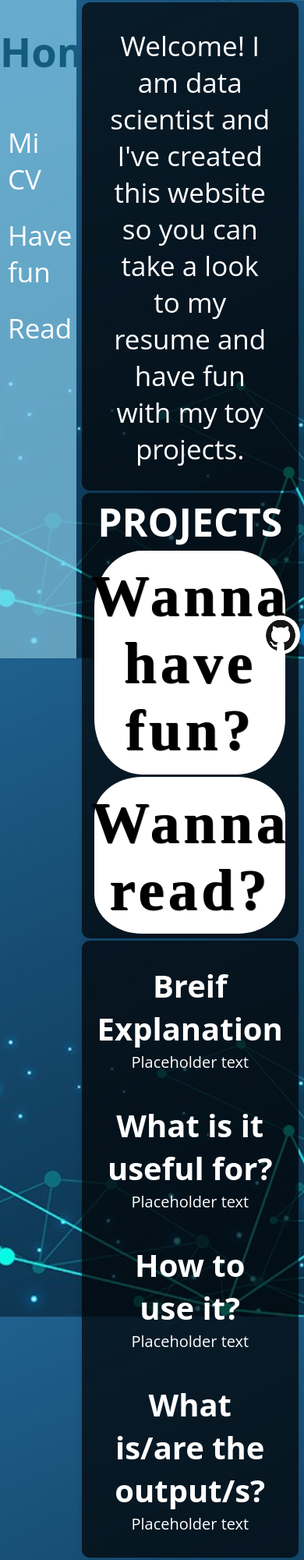
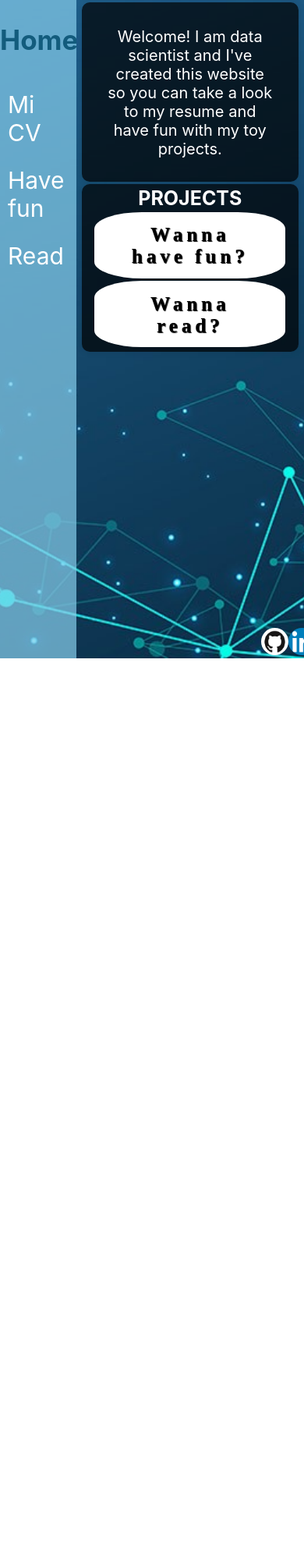
Before and after one commit to ale-camer/personal_website, a Flask app: page / in a window 390 px wide. Shown: the whole page at 78% size. After the commit the page ends 844 px from the top, so only its background shows below. Run offline with Flask 3, Linux system fonts and the light colour scheme; some libraries are stand-ins or nearby versions.

Commit message:
home intro min size done

```diff
--- a/static/css/styles.css
+++ b/static/css/styles.css
@@ -15,7 +15,7 @@ html {
         padding: 0;
         width: 100%;
         overflow-x: hidden;
-        font-family: 'Open Sans', sans-serif;
+        font-family: 'Inter', sans-serif;
         background-size: cover;
         display: flex;
         flex-direction: row;
@@ -41,7 +41,7 @@ html {
     min-height: 15vh;
 
     h1 {
-        font-size: clamp(50px, 2.5vw, 2.5vw);
+        font-size: 25px; /* clamp(20px. PREFERIBLE, MAXIMA) */
     }
 
     h3 {
@@ -121,6 +121,7 @@ html {
         color: #135c7d;
         text-align: center;
         margin-top: 0;
+        font-size: 35px; /* clamp(35px. PREFERIBLE, MAXIMA) */
     }
 
     .navbar-list {
@@ -136,16 +137,22 @@ html {
             padding: 10px;
             display: block;
             margin-top: 5%;
+
         }
 
         .dropdown {
+
+            .dropdown-toggle {
+                font-size: 30px; /* clamp(30px. PREFERIBLE, MAXIMA) */
+            }
+
             .dropdown-menu {
                 display: none;
                 padding: 10px;
 
                 li a {
                     padding-left: 10%;
-                    font-size: clamp(25px, 1.5vw, 1.5vw);
+                    font-size: 15px; /* clamp(15px. PREFERIBLE, MAXIMA) */
                 }
             }
 
@@ -171,28 +178,77 @@ html {
         img {
             border-radius: 50%;
             margin: 0;
-            height: clamp(50px, 5vw, 100px);
-            width: clamp(50px, 5vw, 100px);
+            height: 35px; /* clamp(50px, 5vw, 100px); */
+            width: 35px; /* clamp(50px, 5vw, 100px); */
         }
     }
 }
 
 /* RESPONSIVE */
 /* width intervals: 480, 481 - 767, 768 - 1024, 1025 - 1280, 1281 */
-/* @media (max-width: 1600px) {
-    .links {
-        flex-direction: column;
-        left: 7.5%;
+@media (min-width: 1600px) {
+    .main-project-container {
+        margin-right: 5%;
+    }
+}
+
+/* 📱 Teléfonos pequeños (hasta 480px) */
+@media (max-width: 480px) and (max-height: 800px) {
+    /* TODO: estilos para teléfonos pequeños */
+    .project-container .back-content p {
+        font-size: 15px;
     }
 
-    .image-footer img {
-        padding: 1% 0;
-        margin-top: 10%;
+    .project-container .back-content p.selected {
+        font-size: 20px;
     }
-} */
 
-@media (min-width: 1600px) {
-    .main-project-container {
-        margin-right: 15%;
+    .project-container h3 {
+        font-size: 20px;
     }
-}
+
+    #dynamic-text-explanation,
+    #dynamic-text-utility,
+    #dynamic-text-howto,
+    #dynamic-text-output {
+        font-size: 15px;
+    }
+
+    .links {
+        margin-right: 8%;
+    }
+
+    .links img {
+        padding: 10%;
+    }
+  }
+
+  /* 📱 Teléfonos medianos (481px a 767px) */
+  @media (min-width: 481px) and (max-width: 767px) and (max-height: 900px) {
+    /* TODO: estilos para teléfonos medianos */
+  }
+
+  /* 📱 Tablets (768px a 1024px) */
+  @media (min-width: 768px) and (max-width: 1024px) and (min-height: 800px) and (max-height: 1024px) {
+    /* TODO: estilos para tablets */
+  }
+
+  /* 💻 Laptops pequeños (1025px a 1280px) */
+  @media (min-width: 1025px) and (max-width: 1280px) and (min-height: 720px) and (max-height: 1024px) {
+    /* TODO: estilos para laptops pequeños */
+  }
+
+  /* 🖥️ Escritorio grande (1281px o más) */
+  @media (min-width: 1281px) and (min-height: 800px) {
+    /* TODO: estilos para pantallas grandes */
+  }
+
+  /* 📲 Orientación vertical (opcional) */
+  @media (orientation: portrait) {
+    /* TODO: estilos para modo retrato */
+  }
+
+  /* 💻 Orientación horizontal (opcional) */
+  @media (orientation: landscape) {
+    /* TODO: estilos para modo paisaje */
+  }
--- a/static/js/base.js
+++ b/static/js/base.js
@@ -47,7 +47,5 @@ document.addEventListener('DOMContentLoaded', function() {
 window.addEventListener('resize', function() {
     const anchoVentana = window.innerWidth;
     const altoVentana = window.innerHeight;
-
-    // Imprimir las dimensiones en la consola
     console.log(`Ancho: ${anchoVentana}px, Alto: ${altoVentana}px`);
 });
--- a/templates/base.html
+++ b/templates/base.html
@@ -7,6 +7,7 @@
     <meta charset="UTF-8">
     <meta name="viewport" content="width=device-width, initial-scale=1.0">
     <meta http-equiv="X-UA-Compatible" content="ie=edge">
+    <link href="https://fonts.googleapis.com/css2?family=Roboto:wght@400;700&display=swap" rel="stylesheet">
     <link rel="stylesheet" href="{{ url_for('static', filename='css/styles.css') }}">
     <link rel="icon" type="image/x-icon" href="{{ url_for('static', filename='images/favicon.png') }}">
     <title>Alejandro Camerlengo</title>
--- a/templates/index.html
+++ b/templates/index.html
@@ -152,7 +152,7 @@
         text-align: center;
 
         p {
-            font-size: clamp(35px, 2vw, 2vw);
+            font-size: 20px; /* clamp(20px. PREFERIBLE, MAXIMA) */
         }
     }
 
@@ -173,7 +173,7 @@
         }
 
         .project-type {
-            font-size: clamp(75px, 2.5vw, 2.5vw);
+            font-size: 25px; /* clamp(20px. PREFERIBLE, MAXIMA) */
         }
 
         h1,
@@ -281,31 +281,22 @@
             font-size: clamp(15px, 1vw, 1vw);
             opacity: 0.5;
         }
-
-        /* #first_interactive_p:hover,
-        #second_interactive_p:hover,
-        #third_interactive_p:hover,
-        #fourth_interactive_p:hover,
-        #first_descriptive_p:hover,
-        #second_descriptive_p:hover,
-        #third_descriptive_p:hover,
-        #fourth_descriptive_p:hover,
-        #fifth_descriptive_p:hover {
-            background-color: aquamarine;
-            font-size: clamp(30px, 2.5vw, 2.5vw);
-        } */
     }
 
     #first-header {
         margin: 0%;
     }
 
-    #dynamic-text-explanation,
+    #dynamic-project-container {
+        display: none;
+    }
+
+    /* #dynamic-text-explanation,
     #dynamic-text-utility,
     #dynamic-text-howto,
     #dynamic-text-output {
-        font-size: clamp(20px, 1vw, 1vw);
-    }
+        font-size: 20px;
+    } */
 
     @media (max-width: 1600px) {
         .projects-type-container {
@@ -430,22 +421,6 @@
             });
         });
     });
-
-
-    // function checkWindowSize() {
-    //     const minWidth = 600;
-    //     const minHeight = 400;
-
-    //     const warningElement = document.getElementById("resize-warning");
-    //     const width = window.innerWidth;
-    //     const height = window.innerHeight;
-
-    //     if (width < minWidth || height < minHeight) {
-    //         warningElement.style.display = "flex";
-    //     } else {
-    //         warningElement.style.display = "none";
-    //     }
-    // }
     window.addEventListener('resize', checkWindowSize);
     window.addEventListener('load', checkWindowSize);
 </script>
```
